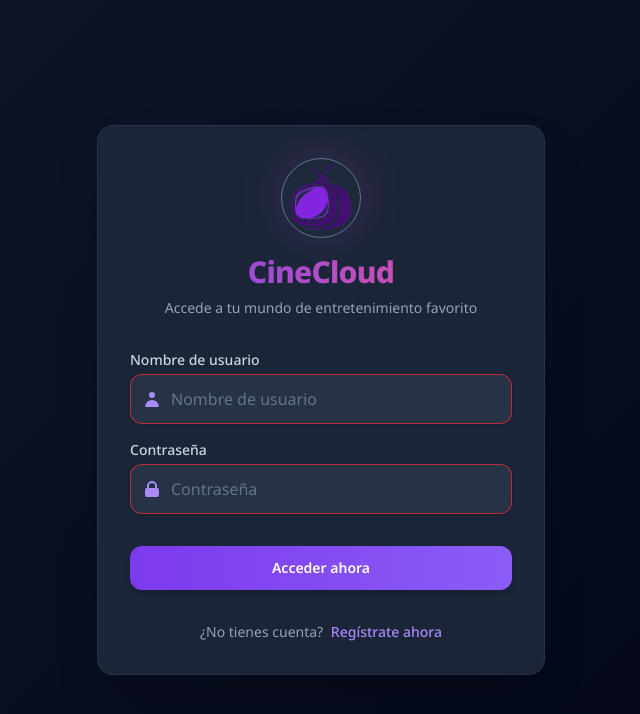
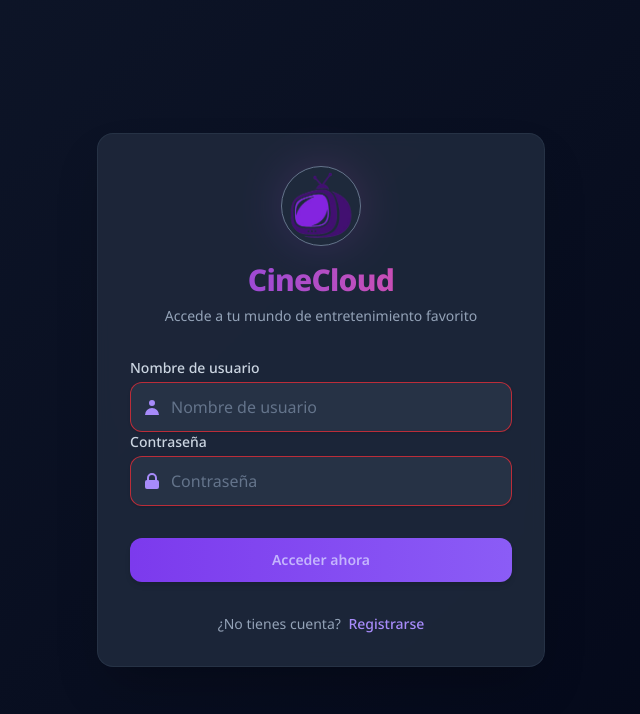
Before and after one commit to NaviStarp/CineCloud-frontend, an Angular app: page /login in a window 1280 px wide. Shown: the top 714 px of the page, without its empty margins (319-959 px from the left). Built offline with nearby package versions, Linux system fonts and the light colour scheme; a web font is replaced by a local one.

Commit message:
Modular2

```diff
--- /dev/null
+++ b/src/app/login-signup/login-form/login-form.component.html
@@ -0,0 +1,42 @@
+<form class="mt-8 space-y-6" [formGroup]="loginForm" (ngSubmit)="onSubmit()">
+    <div class="space-y-4">
+      <!-- Nombre de usuario -->
+      <app-input
+        id="username"
+        controlName="username"
+        [formGroup]="loginForm"
+        label="Nombre de usuario"
+        placeholder="Nombre de usuario"
+        icon="user"
+        errorMessage="El nombre es obligatorio"
+      ></app-input>
+
+      <!-- Contraseña -->
+      <app-input
+        id="password"
+        [formGroup]="loginForm"
+        type="password"
+        controlName="password"
+        label="Contraseña"
+        placeholder="Contraseña"
+        icon="lock"
+        errorMessage="La contraseña debe tener al menos 2 caracteres"
+      ></app-input>
+    </div>
+    <!-- Submit button -->
+    <div class="pt-2">
+      <app-button
+        [isLoading]="isLoading"
+        [disabled]="loginForm.invalid"
+        text="Acceder ahora"
+        loadingText="Accediendo a cuenta..."
+      ></app-button>
+    </div>
+
+    <!-- Sign up link -->
+    <app-form-footer
+      text="¿No tienes cuenta?"
+      linkText="Registrarse"
+      linkRoute="/register"
+    ></app-form-footer>
+  </form>
--- /dev/null
+++ b/src/app/login-signup/login-form/login-form.component.ts
@@ -0,0 +1,29 @@
+import { Component, EventEmitter, Input, Output } from '@angular/core';
+import { CommonModule } from '@angular/common';
+import { FormGroup, ReactiveFormsModule } from '@angular/forms';
+import { InputComponent } from '../input/input.component';
+import { ButtonComponent } from '../button/button.component';
+import { FormFooterComponent } from '../form-footer/form-footer.component';
+
+@Component({
+  selector: 'app-login-form',
+  standalone: true,
+  imports: [
+    CommonModule,
+    ReactiveFormsModule,
+    InputComponent,
+    ButtonComponent,
+    FormFooterComponent
+  ],
+  templateUrl: './login-form.component.html',
+  styleUrls: ['./login-form.component.css']
+})
+export class LoginFormComponent {
+  @Input() loginForm!: FormGroup;
+  @Input() isLoading: boolean = false;
+  @Output() formSubmit = new EventEmitter<void>();
+
+  onSubmit(): void {
+    this.formSubmit.emit();
+  }
+}
--- a/src/app/login-signup/signup-form/signup-form.component.html
+++ b/src/app/login-signup/signup-form/signup-form.component.html
@@ -28,7 +28,7 @@
     <app-button
       [isLoading]="isLoading"
       [disabled]="registerForm.invalid"
-      text="Acceder ahora"
+      text="Registrarse ahora"
       loadingText="Creando cuenta..."
     ></app-button>
   </div>
--- a/src/app/login/login.component.html
+++ b/src/app/login/login.component.html
@@ -1,103 +1,15 @@
 <div class="flex min-h-screen items-center justify-center bg-neutral-900 py-12 px-4 sm:px-6 lg:px-8" style="background: linear-gradient(135deg, #0f172a 0%, #020617 100%);">
   <div class="w-full max-w-md space-y-8 bg-neutral-800/90 p-8 rounded-2xl shadow-2xl border border-neutral-700/50 backdrop-blur-sm">
     <app-header></app-header>
-    <!-- Formulario -->
-    <form class="mt-8 space-y-6" [formGroup]="loginForm" (ngSubmit)="login()">
-      <div class="space-y-4">
-        <!-- Nombre -->
-        <div>
-          <label for="username" class="block text-sm font-medium text-neutral-300 mb-1">Nombre de usuario</label>
-          <div class="group relative transition-all duration-300 focus-within:scale-[1.01]">
-            <div class="absolute inset-y-0 left-0 pl-3 flex items-center pointer-events-none">
-              <svg class="h-5 w-5 text-primary-400 group-focus-within:text-primary-300 transition-colors" fill="currentColor" viewBox="0 0 20 20">
-                <path d="M10 9a3 3 0 100-6 3 3 0 000 6zm-7 9a7 7 0 1114 0H3z"></path>
-              </svg>
-            </div>
-            <input
-              id="username"
-              formControlName="username"
-              type="text"
-              required
-              class="pl-10 block w-full rounded-xl border border-neutral-600/70 py-3 px-3 text-neutral-200 bg-neutral-700/50 placeholder-neutral-500 shadow-sm focus:ring-2 focus:ring-primary-500/70 focus:border-primary-500/70 focus:bg-neutral-700/70 transition-all valid:border-green-500/70 valid:ring-green-500/30 invalid:border-red-500/70 invalid:ring-red-500/30"
-              placeholder="Nombre de usuario"
-            >
-          </div>
-            <div *ngIf="loginForm.get('username')?.hasError('required') && loginForm.get('username')?.touched" class="text-xs text-accent-400 mt-1 pl-1">
-            El nombre es obligatorio
-            </div>
-        </div>
 
-        <div>
-          <label for="password" class="block text-sm font-medium text-neutral-300 mb-1">Contraseña</label>
-          <div class="group relative transition-all duration-300 focus-within:scale-[1.01]">
-            <div class="absolute inset-y-0 left-0 pl-3 flex items-center pointer-events-none">
-              <svg class="h-5 w-5 text-primary-400 group-focus-within:text-primary-300 transition-colors" fill="currentColor" viewBox="0 0 20 20">
-                <path fill-rule="evenodd" d="M5 9V7a5 5 0 0110 0v2a2 2 0 012 2v5a2 2 0 01-2 2H5a2 2 0 01-2-2v-5a2 2 0 012-2zm8-2v2H7V7a3 3 0 016 0z" clip-rule="evenodd"></path>
-              </svg>
-            </div>
-            <input
-              id="password"
-              formControlName="password"
-              type="password"
-              required
-              class="pl-10 block w-full rounded-xl border border-neutral-600/70 py-3 px-3 text-neutral-200 bg-neutral-700/50 placeholder-neutral-500 shadow-sm focus:ring-2 focus:ring-primary-500/70 focus:border-primary-500/70 focus:bg-neutral-700/70 transition-all valid:border-green-500/70 valid:ring-green-500/30 invalid:border-red-500/70 invalid:ring-red-500/30"
-              placeholder="Contraseña"
-            >
-          </div>
-          <div *ngIf="loginForm.get('password')?.invalid && loginForm.get('password')?.touched" class="text-xs text-accent-400 mt-1 pl-1">
-            La contraseña debe tener al menos 2 caracteres
-          </div>
-        </div>
+    <app-login-form
+      [loginForm]="loginForm"
+      [isLoading]="isLoading"
+      (formSubmit)="login()"
+    ></app-login-form>
 
-        <!-- Recordarme -->
-        <!-- <div class="flex items-center justify-between pt-1">
-          <div class="flex items-center">
-            <div class="relative flex items-center">
-              <input id="remember_me" name="remember_me" type="checkbox" class="peer sr-only">
-              <div class="h-5 w-5 border-2 border-neutral-600 rounded bg-neutral-700/50 flex items-center justify-center peer-checked:bg-primary-600 peer-checked:border-primary-500 transition-all cursor-pointer">
-                <svg class="h-3 w-3 text-white opacity-0 peer-checked:opacity-100" viewBox="0 0 24 24" fill="none" stroke="currentColor" stroke-width="4">
-                  <path d="M5 13l4 4L19 7" stroke-linecap="round" stroke-linejoin="round"/>
-                </svg>
-              </div>
-              <label for="remember_me" class="ml-2 block text-sm text-neutral-400 cursor-pointer">
-                Recordarme
-              </label>
-            </div>
-          </div>
-          <div class="text-sm">
-            <a href="#" class="font-medium text-primary-400 hover:text-primary-300 hover:underline transition-colors">
-              ¿Olvidaste tu contraseña?
-            </a>
-          </div>
-        </div> -->
-      </div>
-
-      <!-- Submit button -->
-      <div class="pt-2">
-        <button
-          type="submit"
-          [disabled]="isLoading"
-          class="group relative cursor-pointer flex w-full justify-center rounded-xl bg-primary-600 py-3 px-4 text-sm font-semibold text-white hover:bg-primary-700 focus:outline-none focus:ring-2 focus:ring-primary-400/70 focus:ring-offset-2 focus:ring-offset-neutral-800 disabled:bg-primary-800/70 disabled:text-primary-300 transition-all duration-200 shadow-md hover:shadow-lg overflow-hidden"
-          style="background: linear-gradient(90deg, #7c3aed 0%, #8b5cf6 100%);">
-          <span class="absolute inset-0 w-full h-full bg-gradient-to-r from-transparent via-white/10 to-transparent -translate-x-full group-hover:animate-shimmer"></span>
-          <span *ngIf="isLoading" class="absolute inset-y-0 left-0 flex items-center pl-3">
-            <!-- Spinner icon -->
-            <svg class="h-5 w-5 animate-spin text-white" xmlns="http://www.w3.org/2000/svg" fill="none" viewBox="0 0 24 24">
-              <circle class="opacity-25" cx="12" cy="12" r="10" stroke="currentColor" stroke-width="4"></circle>
-              <path class="opacity-75" fill="currentColor" d="M4 12a8 8 0 018-8V0C5.373 0 0 5.373 0 12h4zm2 5.291A7.962 7.962 0 014 12H0c0 3.042 1.135 5.824 3 7.938l3-2.647z"></path>
-            </svg>
-          </span>
-          {{isLoading ? 'Iniciando sesión...' : 'Acceder ahora'}}
-        </button>
-      </div>
-      <div *ngIf="errorMessage" class="text-red-500 text-center">{{ errorMessage }}</div>
-      <!-- Sign up link -->
-      <div class="text-center pt-2">
-        <p class="text-sm text-neutral-400">
-          ¿No tienes cuenta?
-          <a href="/register" class="font-medium text-primary-400 hover:text-primary-300 hover:underline ml-1 transition-colors">Regístrate ahora</a>
-        </p>
-      </div>
-    </form>
+    <div *ngIf="errorMessage" class="text-center mt-4">
+      <p class="text-sm text-accent-400">{{ errorMessage }}</p>
+    </div>
   </div>
 </div>
--- a/src/app/login/login.component.ts
+++ b/src/app/login/login.component.ts
@@ -3,11 +3,12 @@ import { AuthService } from '../services/auth.service';
 import { CommonModule } from '@angular/common';
 import { FormBuilder, FormGroup, FormsModule, ReactiveFormsModule, Validators } from '@angular/forms';
 import { HeaderComponent } from '../login-signup/header/header.component';
+import { LoginFormComponent } from '../login-signup/login-form/login-form.component';
 
 @Component({
   selector: 'app-login',
   standalone: true,
-  imports: [CommonModule, FormsModule, ReactiveFormsModule,HeaderComponent],
+  imports: [CommonModule, FormsModule, ReactiveFormsModule,HeaderComponent,LoginFormComponent],
   templateUrl: './login.component.html',
   styleUrls: ['./login.component.css']
 })
```
Also changed, not shown: src/app/login-signup/login-form/login-form.component.css (added), 1 other file (tests, documents, lock files or other folders).
